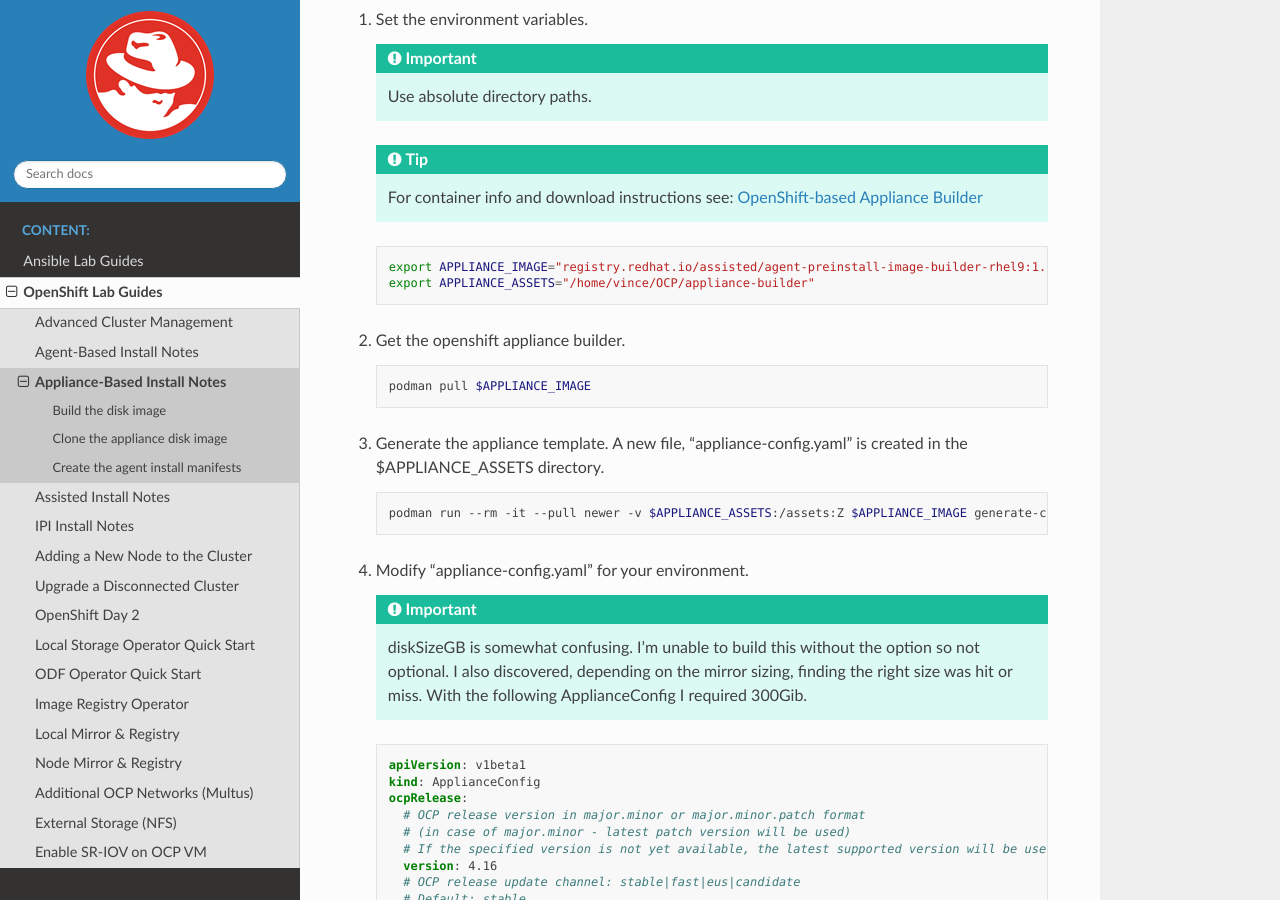
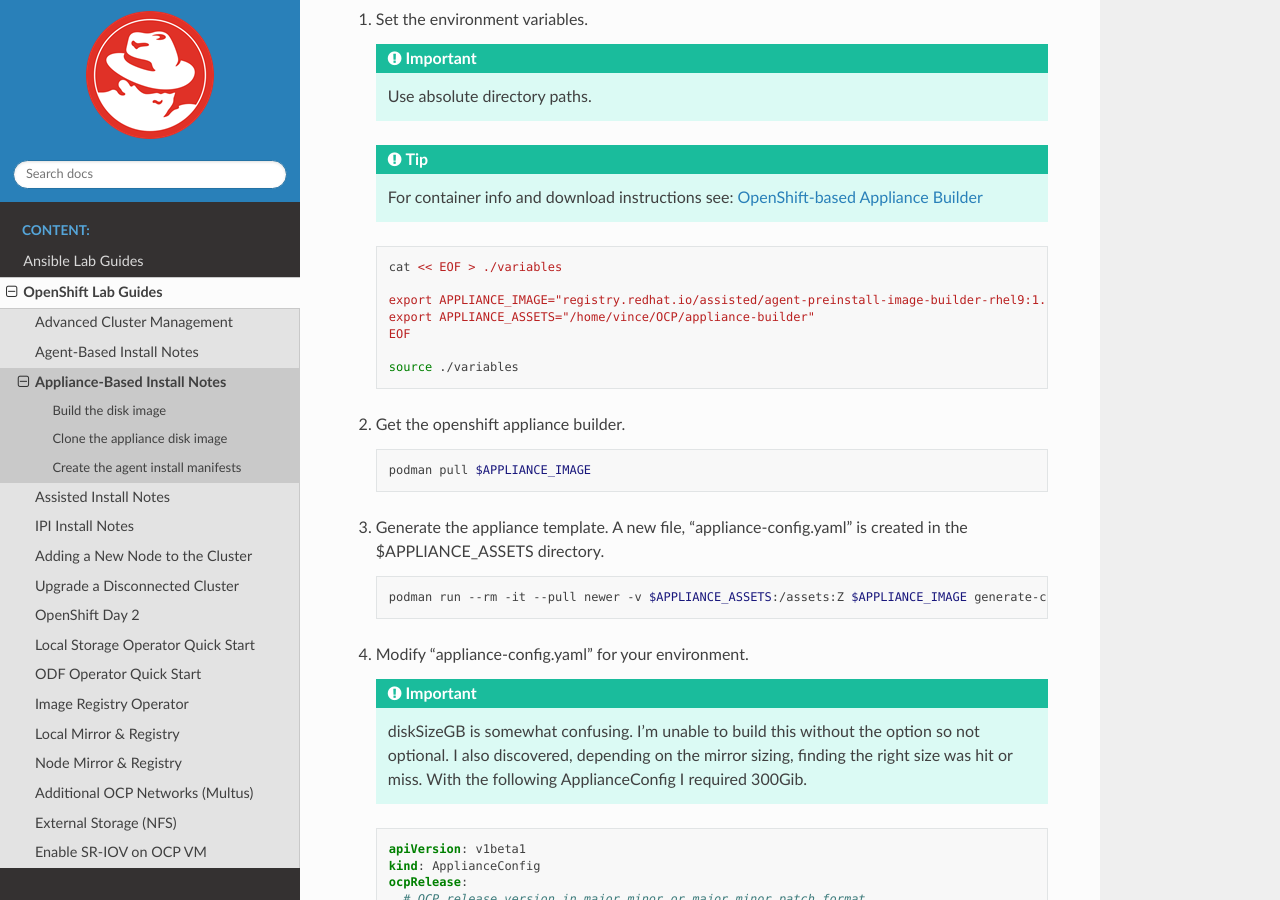
Before and after one commit to vtog/labGuides, a Sphinx documentation site: the page built from source/ocp/appliance-based-installer-notes.rst, in a window 1280 px wide and 900 px high, scrolled down 621 px. Built offline with Sphinx 7.4.7 and the Read the Docs theme 3.1.0, drawn with Linux system fonts in a browser that asks for light colours; pages that are not in the unit, such as notebooks, are missing from menus; some of the changed text lies outside the part shown.

Commit message:
source build variables

```diff
--- a/source/ocp/appliance-based-installer-notes.rst
+++ b/source/ocp/appliance-based-installer-notes.rst
@@ -32,8 +32,13 @@
 
    .. code-block:: bash
 
+      cat << EOF > ./variables
+
       export APPLIANCE_IMAGE="registry.redhat.io/assisted/agent-preinstall-image-builder-rhel9:1.0-1714506949"
       export APPLIANCE_ASSETS="/home/vince/OCP/appliance-builder"
+      EOF
+
+      source ./variables
 
 #. Get the openshift appliance builder.
 
@@ -202,6 +207,11 @@
       information to build the cluster. The boot image is contained on the disk
       image created earlier.
 
+#. Copy config-image iso to VM's
+
+   .. code-block:: bash
+
+      for i in {11..13}; do cp workdir/agentconfig.noarch.iso /local/host$i-agentconfig.iso; done;
 
 #. Boot the VM's with the ISO created in the previous step. Follow the progress
    with the following command:
```
